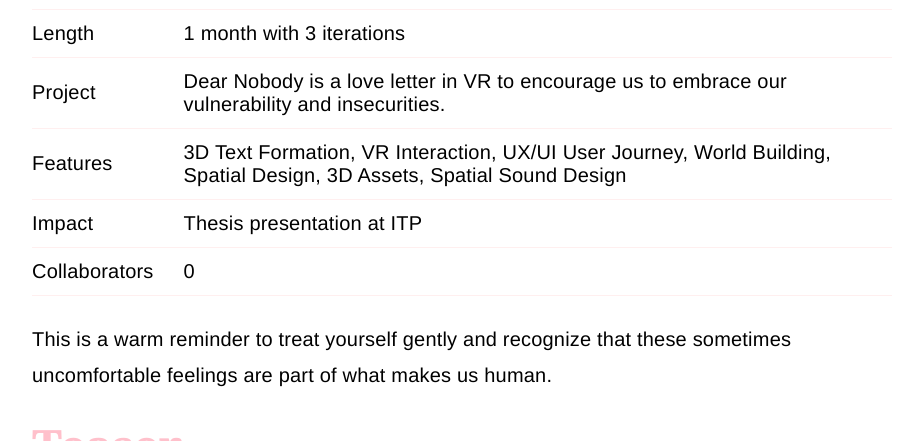
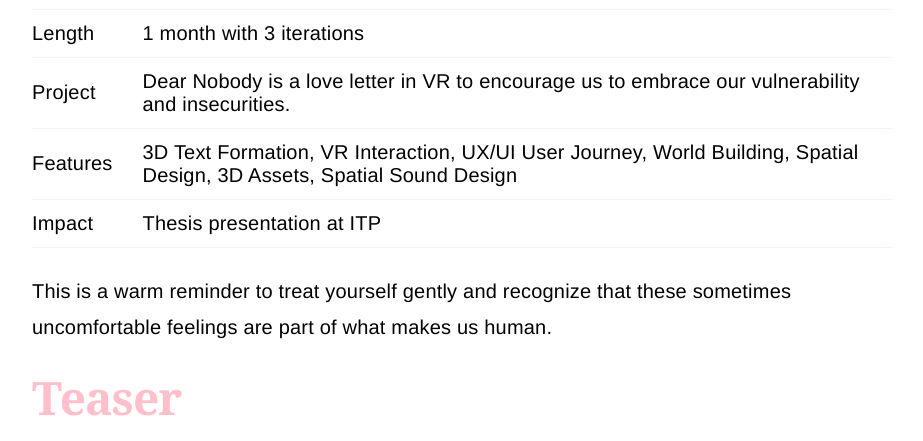
Before and after one commit to YitingLiu97/portfolio-2020, a Jekyll site: the page built from _posts/2021-04-20-dear-nobody.md, in a window 1280 px wide and 900 px high, scrolled down 832 px, cut to the strip 0-441 px from the top of the window. Shown: the whole strip, without its empty margins (178-1101 px from the left). Built offline with Jekyll 4.4.1, drawn with Linux system fonts in a browser that asks for light colours; comment, search, counter and statistics services are not loaded.

Commit message:
remove collaborators

```diff
--- a/_posts/2021-04-20-dear-nobody.md
+++ b/_posts/2021-04-20-dear-nobody.md
@@ -21,7 +21,6 @@
 | Project                   | Dear Nobody is a love letter in VR to encourage us to embrace our vulnerability and insecurities.|
 | Features | 3D Text Formation, VR Interaction, UX/UI User Journey, World Building, Spatial Design, 3D Assets, Spatial Sound Design |
 |Impact | Thesis presentation at ITP|
-| Collaborators |0|
 
 
 
```
